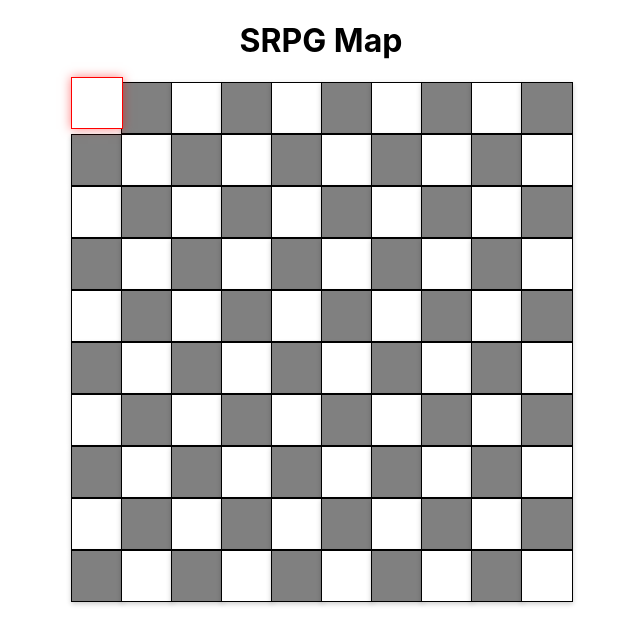
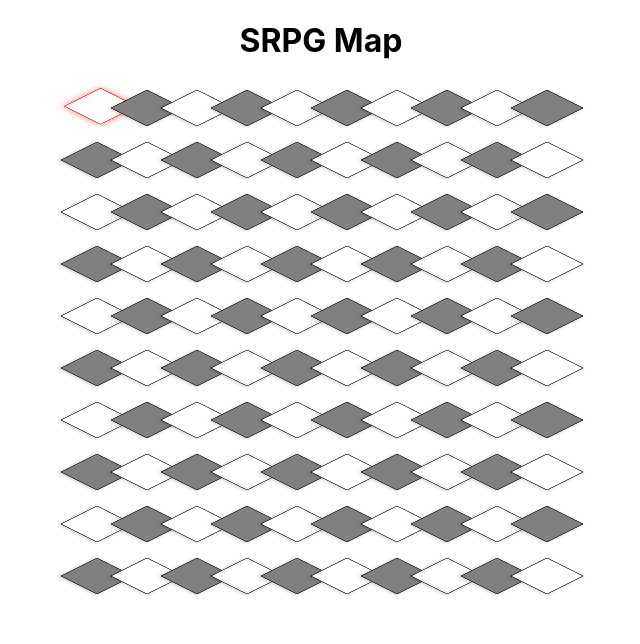
Before and after one commit to MRyutaro/react-srpg-map, a React (Create React App) app: page / in a window 1280 px wide. Shown: the top 644 px of the page, without its empty margins (319-959 px from the left). Built offline with nearby package versions, Linux system fonts and the light colour scheme.

Commit message:
add: perspective

```diff
--- a/src/App.tsx
+++ b/src/App.tsx
@@ -1,4 +1,5 @@
 import { Map } from "./components/Map";
+import { Perspective } from "./components/Perspective";
 
 export default function App() {
     return (
--- a/src/components/Map.tsx
+++ b/src/components/Map.tsx
@@ -135,9 +135,9 @@ export function Map({ viewRows = 10, viewCols = 10, tileSize = 50 }: MapProps):
                                     height: `${tileSize}px`,
                                     backgroundColor: tile.type,
                                     border: isCurrentPosition ? "1px solid red" : "1px solid black", // 現在位置を赤枠で表示
-                                    transform: isCurrentPosition ? 'translateY(-5px)' : 'none', // 現在位置のタイルを持ち上げる
+                                    transform: isCurrentPosition ? 'rotateX(60deg) rotateZ(45deg) translateY(-5px)' : 'rotateX(60deg) rotateZ(45deg)', // 現在位置のタイルを持ち上げる
                                     boxShadow: isCurrentPosition ? '0px 0px 10px rgba(255, 0, 0, 0.5)' : '0px 2px 5px rgba(0, 0, 0, 0.2)', // 影を追加
-                                    transition: 'transform 0.2s, box-shadow 0.2s' // スムーズなアニメーションを追加
+                                    transition: 'transform 0.2s, box-shadow 0.2s', // スムーズなアニメーションを追加
                                 }}
                             />
                         );
```
Also changed, not shown: src/components/Perspective.tsx (added, +13 -0 lines).
